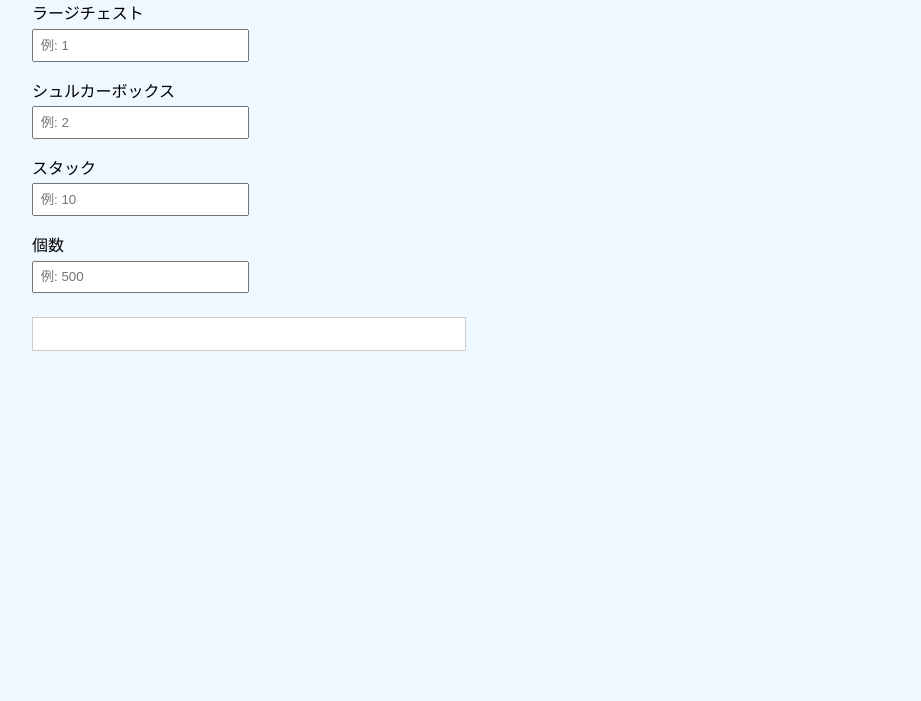
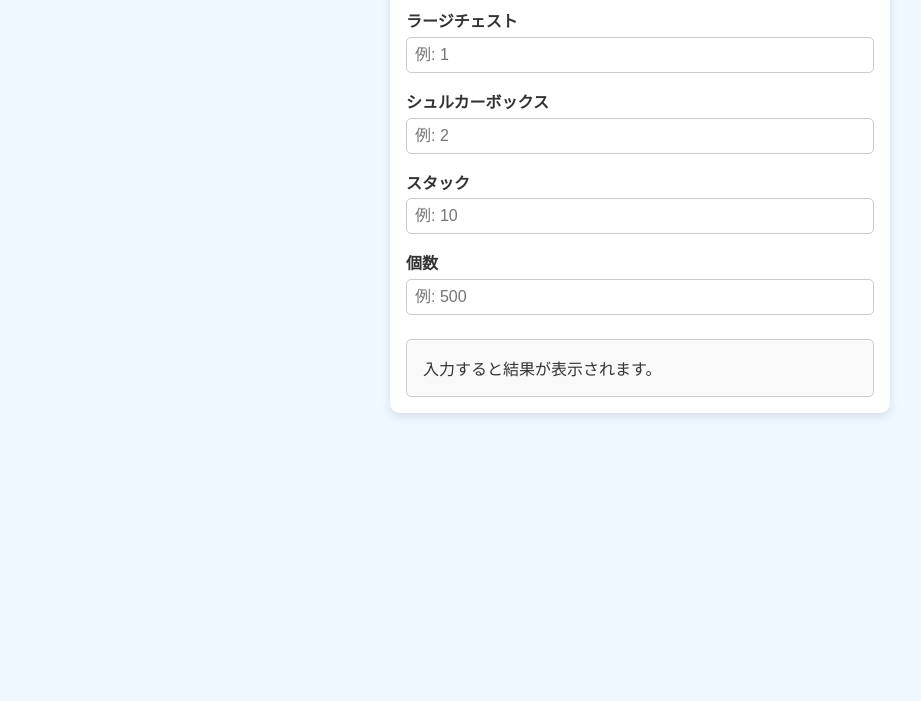
Before and after one commit to himajin481/minecraft-converter, a plain HTML site: page index.html in a window 1280 px wide. Shown: the part 99-800 px from the top of the page, without its empty margins (0-921 px from the left). Drawn offline with Linux system fonts and the light colour scheme.

Commit message:
Update index.html

```diff
--- a/index.html
+++ b/index.html
@@ -2,31 +2,65 @@
 <html lang="ja">
 <head>
   <meta charset="UTF-8">
+  <meta name="viewport" content="width=device-width, initial-scale=1.0">
   <title>マイクラ単位変換ツール</title>
   <style>
+    * {
+      box-sizing: border-box;
+    }
     body {
-      font-family: sans-serif;
-      margin: 2em;
+      font-family: 'Segoe UI', sans-serif;
+      margin: 0;
+      padding: 1em;
       background: #f0f8ff;
+      color: #333;
+    }
+    h1 {
+      font-size: 1.5em;
+      margin-bottom: 1em;
+      text-align: center;
+    }
+    .container {
+      max-width: 500px;
+      margin: auto;
+      background: #ffffff;
+      padding: 1em;
+      border-radius: 10px;
+      box-shadow: 0 4px 10px rgba(0, 0, 0, 0.1);
     }
     label {
       display: block;
-      margin: 1em 0 0.3em;
+      margin-top: 1em;
+      font-weight: bold;
     }
-    input {
-      width: 200px;
+    input[type="number"] {
+      width: 100%;
       padding: 0.5em;
+      font-size: 1em;
+      margin-top: 0.3em;
+      border: 1px solid #ccc;
+      border-radius: 5px;
     }
     .result {
       margin-top: 1.5em;
-      background: #fff;
+      background: #f9f9f9;
       padding: 1em;
       border: 1px solid #ccc;
-      max-width: 400px;
+      border-radius: 5px;
+    }
+
+    @media (max-width: 500px) {
+      body {
+        padding: 0.5em;
+      }
+      .container {
+        padding: 1em 0.8em;
+      }
     }
   </style>
 </head>
 <body>
+  <div class="container">
     <h1>マイクラ単位変換ツール</h1>
 
     <label for="chest">ラージチェスト</label>
@@ -41,7 +75,8 @@
     <label for="item">個数</label>
     <input type="number" id="item" placeholder="例: 500">
 
-  <div class="result" id="output"></div>
+    <div class="result" id="output">入力すると結果が表示されます。</div>
+  </div>
 
   <script>
     const inputs = document.querySelectorAll("input");
```
Lines whose indentation alone changed are shown as unchanged.
